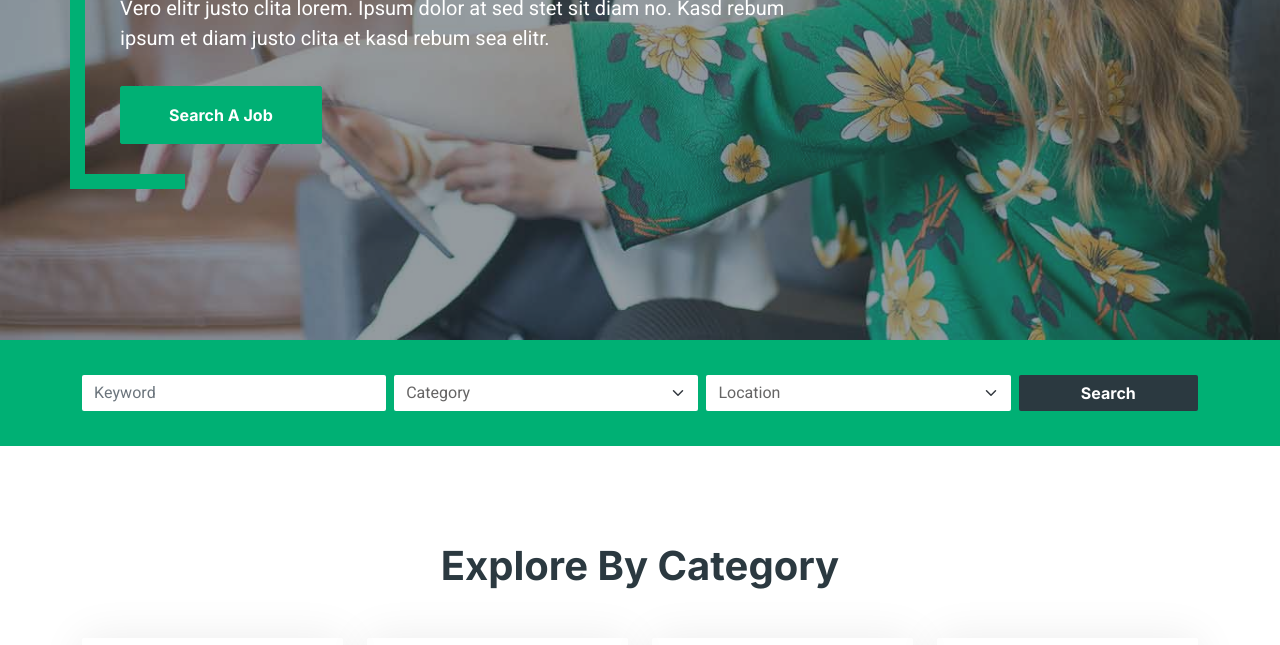
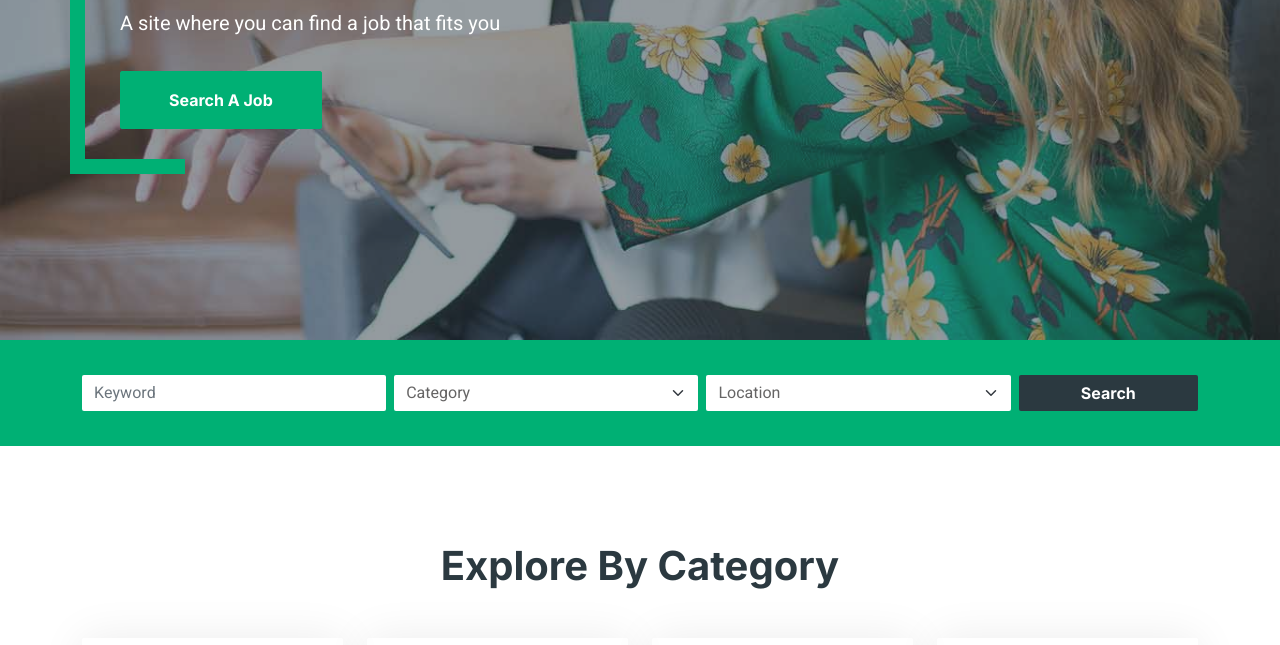
Before and after one commit to SoumyaDhuriya24/Code-Crusher1, a plain HTML site: page index.html in a window 1280 px wide. Shown: the part 455-1100 px from the top of the page. Drawn offline with nearby package versions, Linux system fonts and the light colour scheme; files whose address does not match are found by name.

Commit message:
Update index.html

```diff
--- a/index.html
+++ b/index.html
@@ -88,7 +88,7 @@
                             <div class="row justify-content-start">
                                 <div class="col-10 col-lg-8">
                                     <h1 class="display-3 text-white animated slideInDown mb-4">Find The Perfect Job That You Fit In</h1>
-                                    <p class="fs-5 fw-medium text-white mb-4 pb-2">Vero elitr justo clita lorem. Ipsum dolor at sed stet sit diam no. Kasd rebum ipsum et diam justo clita et kasd rebum sea elitr.</p>
+                                    <p class="fs-5 fw-medium text-white mb-4 pb-2">A site where you can find a job that fits you</p>
                                     <a href="job-list.html" class="btn btn-primary py-md-3 px-md-5 me-3 animated slideInLeft">Search A Job</a>
                                 </div>
                             </div>
```
